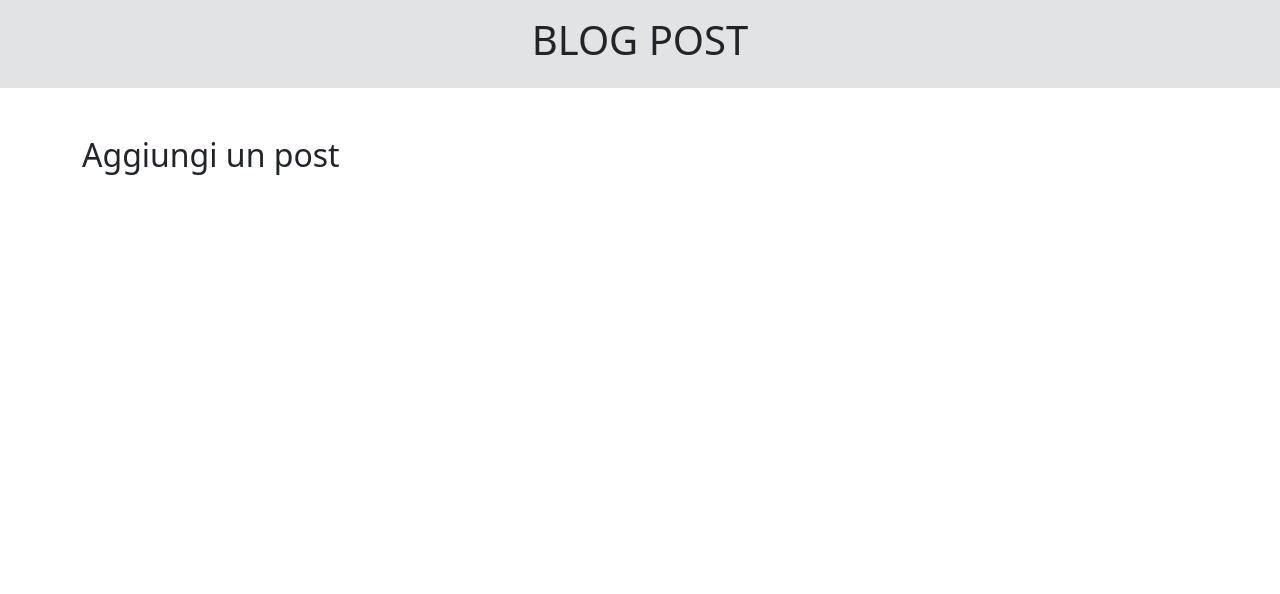
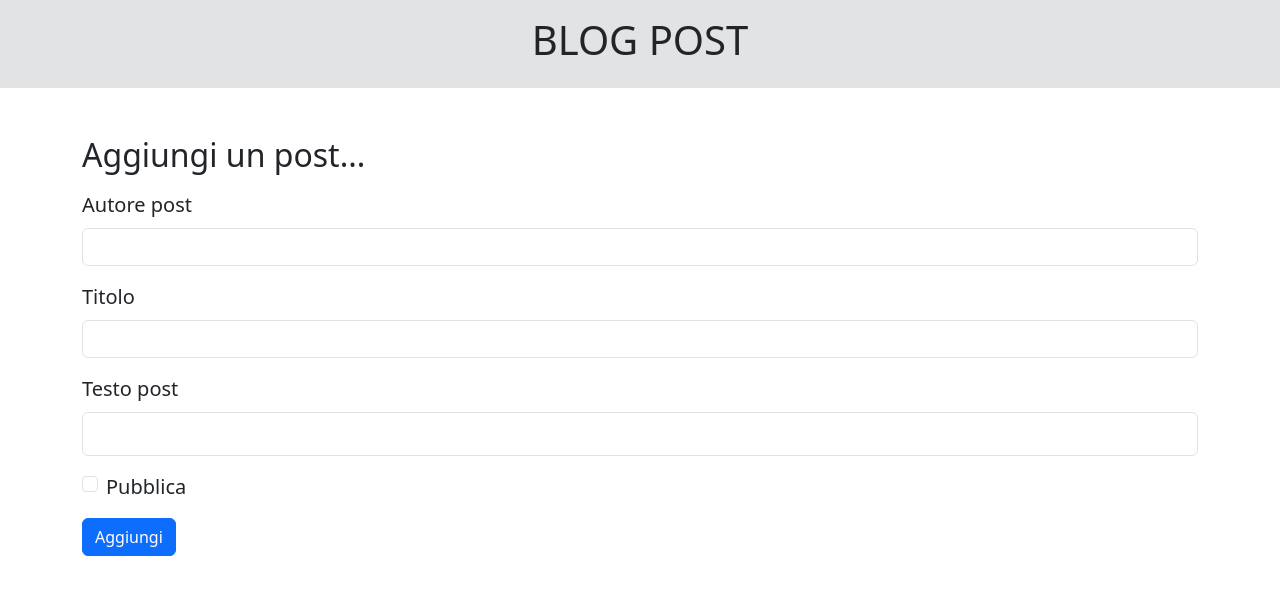
Before and after one commit to pierluigi-ruffolo/react-post-form, a React (Vite) app: page / in a window 1280 px wide. Shown: the top 594 px of the page. Built offline with nearby package versions, Linux system fonts and the light colour scheme.

Commit message:
feat: creo form

```diff
--- a/src/App.jsx
+++ b/src/App.jsx
@@ -9,7 +9,38 @@ function App() {
         <h1 className="text-center">BLOG POST</h1>
       </header>
       <div className="container mt-5">
-        <h2>Aggiungi un post</h2>
+        {/* inzio form */}
+        <h2>Aggiungi un post...</h2>
+        <form className="mt-3" action="">
+          <div className="mb-3">
+            <label htmlFor="autore" className="form-label fs-5">
+              Autore post
+            </label>
+            <input type="text" className="form-control" id="autore" />
+          </div>
+          <div className="mb-3">
+            <label htmlFor="Titolo" className="form-label fs-5">
+              Titolo
+            </label>
+            <input type="text" className="form-control" id="Titolo" />
+          </div>
+          <div className="mb-3">
+            <label htmlFor="descrizione" className="form-label fs-5">
+              Testo post
+            </label>
+            <input type="text" className="form-control fs-5" id="descrizione" />
+          </div>
+          <div className="mb-3 form-check">
+            <input type="checkbox" className="form-check-input" id="pubblico" />
+            <label className="form-check-label fs-5" htmlFor="pubblico">
+              Pubblica
+            </label>
+          </div>
+          <button type="submit" className="btn btn-primary">
+            Aggiungi
+          </button>
+        </form>
+        {/* fine form */}
       </div>
     </>
   );
```
